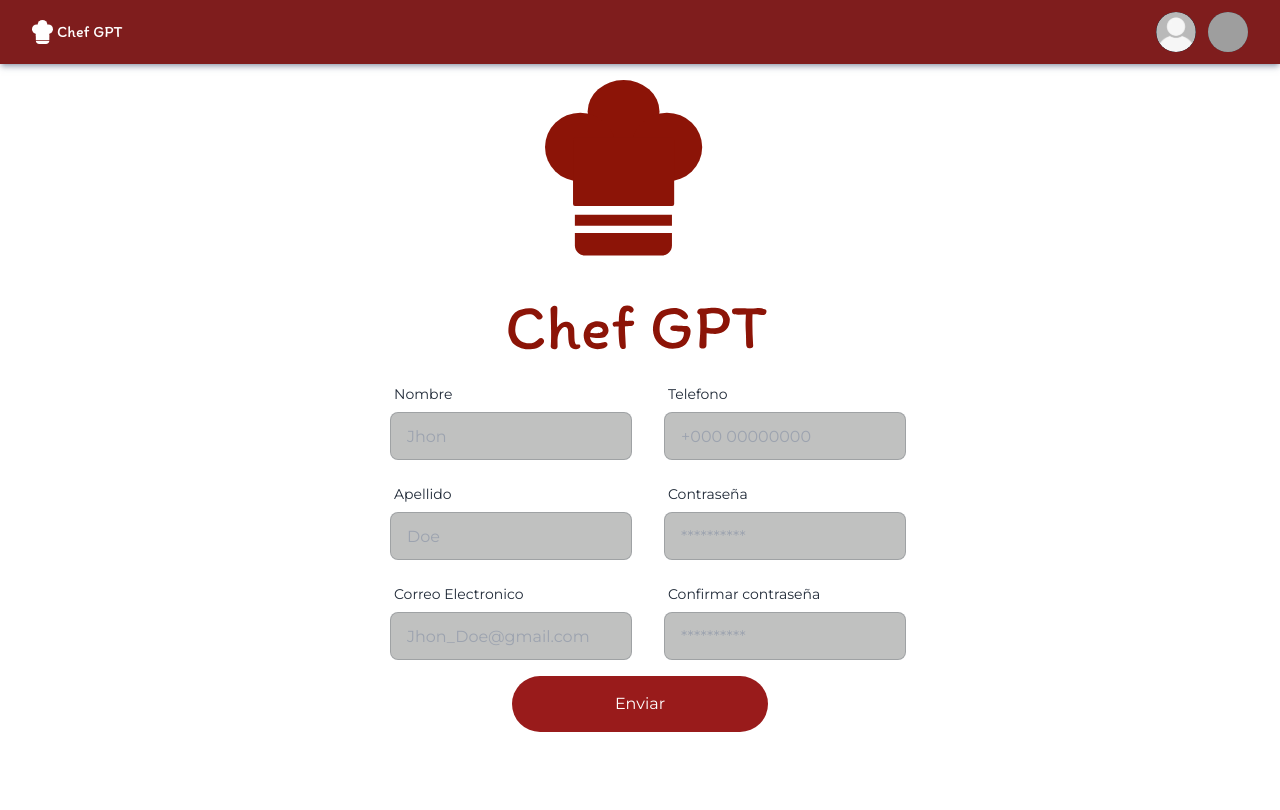
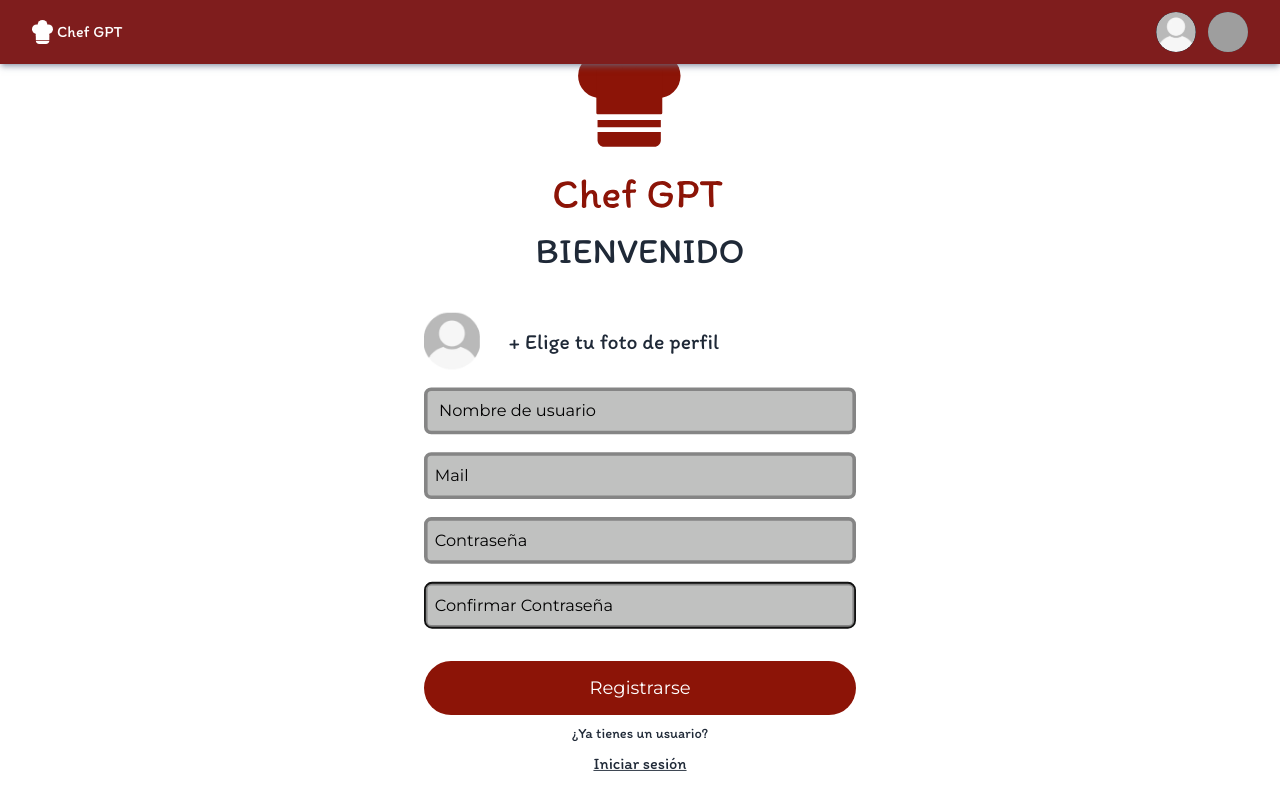
Before and after one commit to No-Country/S12-04-T-Node-React, a React (Vite) app in the folder frontend/: page /signup in a window 1280 px wide. Shown: the top 810 px of the page. Built offline with nearby package versions, Linux system fonts and the light colour scheme; grey boxes are pictures that could not be loaded.

Commit message:
feat/desktop html css

```diff
--- a/frontend/src/pages/Register.jsx
+++ b/frontend/src/pages/Register.jsx
@@ -1,4 +1,4 @@
-// import { useState } from "react";
+import { Link } from "react-router-dom";
 import Group8 from "../assets/images/Group8.svg";
 const Register = () => {
   // const {user,SetUser} = useState({})
@@ -9,87 +9,72 @@ const Register = () => {
     <>
       <form
         onSubmit={sendUser}
-        className="flex flex-col mt-16  justify-center items-center "
+        className="flex flex-col mt-8  justify-center items-center "
       >
-        <img src={Group8} alt="logo" className="mt-4" />
-        <div className="flex gap-8 justify-center items-center">
-          <div className="flex flex-col justify-center items-center">
-            {/* Nombre */}
-            <label className="form-control w-full max-w-xs ml-4 mt-4">
-              <div className="label">
-                <span className="label-text">Nombre</span>
+        <img src={Group8} alt="logo" className="w-[11rem] mx-auto " />
+        <h1 className="text-4xl mt-4">BIENVENIDO</h1>
+        <div className="flex flex-col w-2/5 p-4  gap-5 justify-center items-center scale-90">
+          <div className="flex items-center gap-8 w-full hover:cursor-pointer">
+            <img src="/imageInsert.png" alt="image" className="object-cover" />
+            <h2 className="text-2xl">+ Elige tu foto de perfil</h2>
           </div>
           <input
+            style={{ backgroundColor: "rgba(118, 120, 118, 0.46)" }}
+            className="bg-[#E0E0E0] border-4 rounded-lg border-[#858585] w-full mx-auto  ps-2 text-lg py-2  placeholder:bolder placeholder:text-black placeholder:text-900"
             type="text"
-                placeholder="Jhon"
-                className="input  input-bordered bg-[#76787675] w-full max-w-xs "
+            placeholder=" Nombre de usuario"
+            name="username"
+            // value={dataUser.email}
+            // onChange={(e) => setDataUser({ ...dataUser, username: e.target.value })}
+
+            autoFocus
           />
-            </label>
-            {/* Apellido */}
-            <label className="form-control w-full max-w-xs ml-4 mt-4">
-              <div className="label">
-                <span className="label-text">Apellido</span>
-              </div>
           <input
+            style={{ backgroundColor: "rgba(118, 120, 118, 0.46)" }}
+            className="bg-[#E0E0E0] border-4 rounded-lg border-[#858585] w-full mx-auto  ps-2 text-lg py-2  placeholder:bolder placeholder:text-black placeholder:text-900"
             type="text"
-                placeholder="Doe"
-                className="input bg-[#76787675] input-bordered w-full max-w-xs "
+            placeholder="Mail"
+            name="username"
+            // value={dataUser.email}
+            // onChange={(e) => setDataUser({ ...dataUser, username: e.target.value })}
+
+            autoFocus
           />
-            </label>
-            {/* Correo Electronico */}
-            <label className="form-control w-full max-w-xs ml-4 mt-4">
-              <div className="label">
-                <span className="label-text">Correo Electronico</span>
-              </div>
           <input
+            style={{ backgroundColor: "rgba(118, 120, 118, 0.46)" }}
+            className="bg-[#E0E0E0] border-4 rounded-lg border-[#858585] w-full mx-auto  ps-2 text-lg py-2  placeholder:bolder placeholder:text-black placeholder:text-900"
             type="text"
-                placeholder="Jhon_Doe@gmail.com"
-                className="input bg-[#76787675] input-bordered w-full max-w-xs "
+            placeholder="Contraseña"
+            name="username"
+            // value={}
+            // onChange={(e) => setDataUser({ ...dataUser, username: e.target.value })}
+
+            autoFocus
           />
-            </label>
-          </div>
-          <div className="flex flex-col justify-center items-center">
-            {/* Telefono */}
-            <label className="form-control w-full max-w-xs ml-4 mt-4">
-              <div className="label">
-                <span className="label-text">Telefono</span>
-              </div>
           <input
+            style={{ backgroundColor: "rgba(118, 120, 118, 0.46)" }}
+            className="bg-[#E0E0E0] border-4 rounded-lg border-[#858585] w-full mx-auto  ps-2 text-lg py-2  placeholder:bolder placeholder:text-black placeholder:text-900"
             type="text"
-                placeholder="+000 00000000"
-                className="input bg-[#76787675] input-bordered w-full max-w-xs "
+            placeholder="Confirmar Contraseña"
+            name="username"
+            // value={dataUser.email}
+            // onChange={(e) => setDataUser({ ...dataUser, username: e.target.value })}
+
+            autoFocus
           />
-            </label>
-            {/* Contraseña */}
-            <label className="form-control w-full max-w-xs ml-4 mt-4">
-              <div className="label">
-                <span className="label-text">Contraseña</span>
-              </div>
-              <input
-                type="text"
-                placeholder="**********"
-                className="input bg-[#76787675] input-bordered w-full max-w-xs "
-              />
-            </label>
-            {/* Confirmar contraseña */}
-            <label className="form-control w-full max-w-xs ml-4 mt-4">
-              <div className="label">
-                <span className="label-text">Confirmar contraseña</span>
-              </div>
-              <input
-                type="text"
-                placeholder="**********"
-                className="input bg-[#76787675] input-bordered w-full max-w-xs "
-              />
-            </label>
+          <div className="w-full flex flex-col items-center gap-2">
+            <button
+              className="w-full text-xl p-4 mt-4 bg-[#8C1407] rounded-full text-white"
+              onSubmit={sendUser}
+            >
+              Registrarse
+            </button>
+            <h3>¿Ya tienes un usuario? </h3>
+            <Link to="/auth" className="underline text-lg">
+              <h3>Iniciar sesión</h3>
+            </Link>
           </div>
         </div>
-        <button
-          className="w-64 p-4 mt-4 bg-red-800 rounded-full text-white"
-          onSubmit={sendUser}
-        >
-          Enviar
-        </button>
       </form>
     </>
   );
```
Also changed, not shown: frontend/public/imageInsert.png (added). Lines whose indentation alone changed are shown as unchanged.
